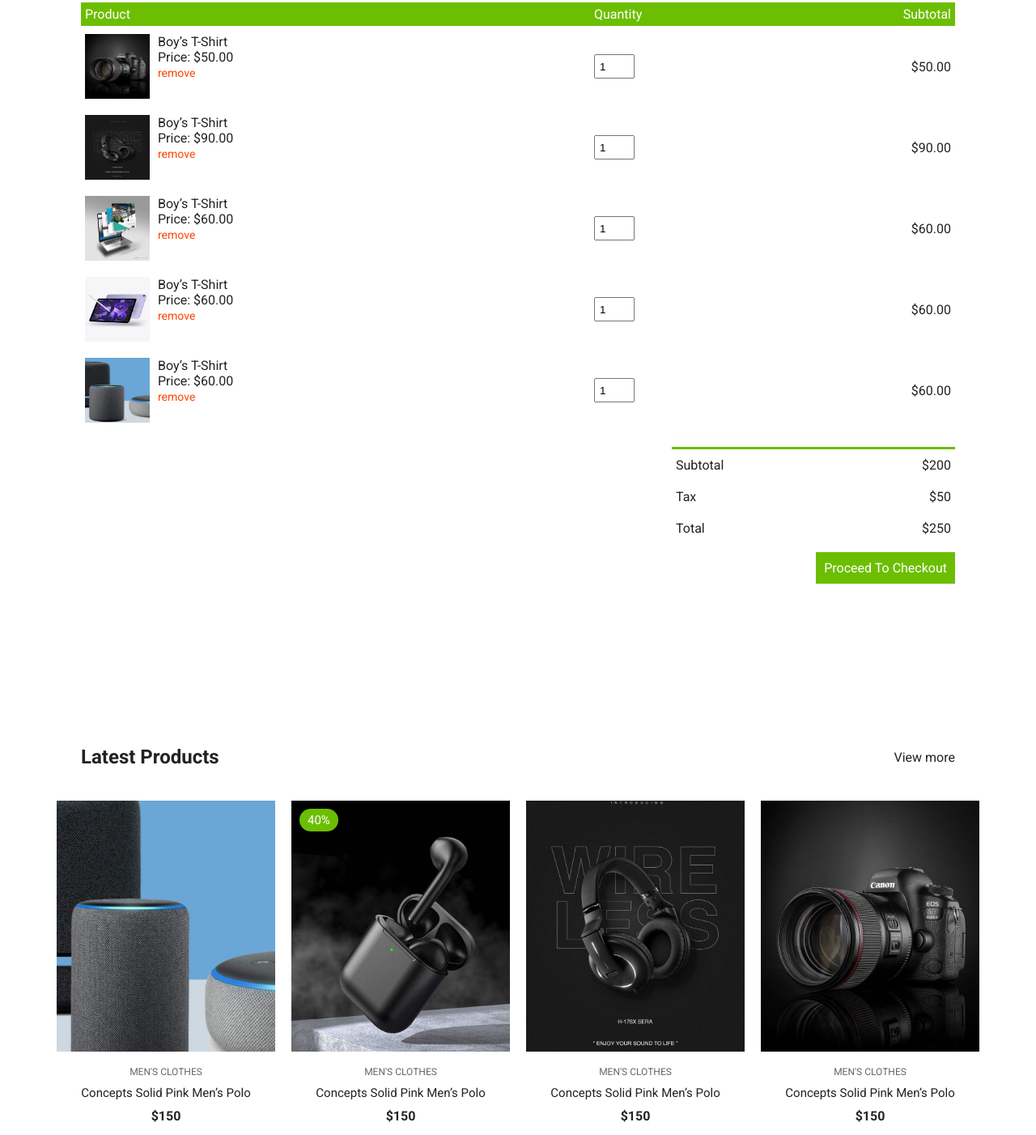
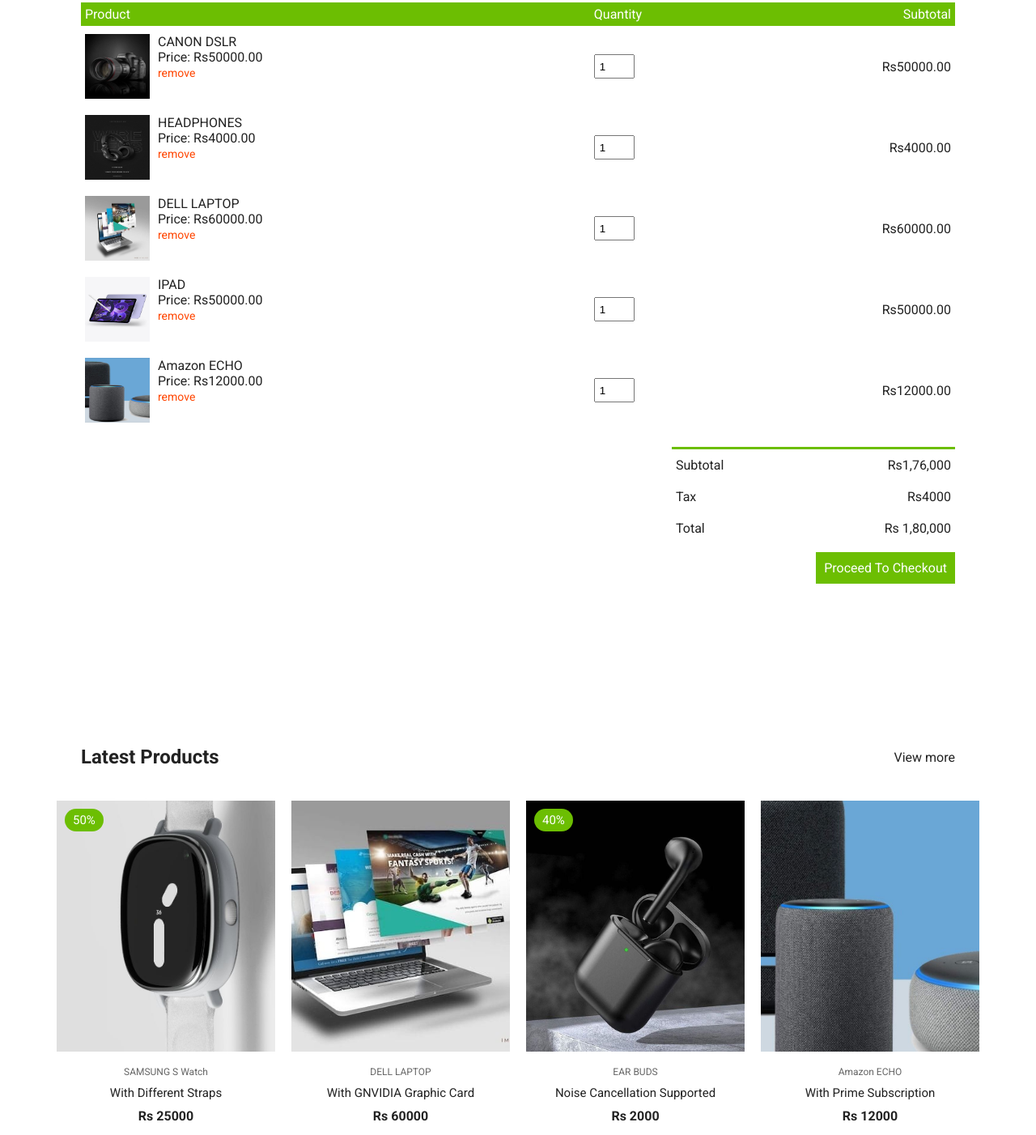
Before and after one commit to aryaapareek/Innovate-Tech, a plain HTML site: page cart.html in a window 1280 px wide. Shown: the part 202-1604 px from the top of the page at 81% size. Drawn offline with nearby package versions, Linux system fonts and the light colour scheme.

Commit message:
Update cart.html

```diff
--- a/cart.html
+++ b/cart.html
@@ -26,7 +26,7 @@
     </div>
     <div class="navigation">
       <div class="nav-center container d-flex">
-        <a href="index.html" class="logo"><h1>Dans</h1></a>
+        <a href="index.html" class="logo"><h1>Innovate - TECH</h1></a>
 
         <ul class="nav-list d-flex">
           <li class="nav-item">
@@ -98,85 +98,85 @@
             <div class="cart-info">
               <img src="./images/product-2.jpg" alt="" />
               <div>
-                <p>Boy’s T-Shirt</p>
-                <span>Price: $50.00</span> <br />
+                <p>CANON DSLR</p>
+                <span>Price: Rs50000.00</span> <br />
                 <a href="#">remove</a>
               </div>
             </div>
           </td>
           <td><input type="number" value="1" min="1" /></td>
-          <td>$50.00</td>
+          <td>Rs50000.00</td>
         </tr>
         <tr>
           <td>
             <div class="cart-info">
               <img src="./images/product-3.jpg" alt="" />
               <div>
-                <p>Boy’s T-Shirt</p>
-                <span>Price: $90.00</span> <br />
+                <p>HEADPHONES</p>
+                <span>Price: Rs4000.00</span> <br />
                 <a href="#">remove</a>
               </div>
             </div>
           </td>
           <td><input type="number" value="1" min="1" /></td>
-          <td>$90.00</td>
+          <td>Rs4000.00</td>
         </tr>
         <tr>
           <td>
             <div class="cart-info">
               <img src="./images/product-4.jpg" alt="" />
               <div>
-                <p>Boy’s T-Shirt</p>
-                <span>Price: $60.00</span> <br />
+                <p>DELL LAPTOP</p>
+                <span>Price: Rs60000.00</span> <br />
                 <a href="#">remove</a>
               </div>
             </div>
           </td>
           <td><input type="number" value="1" min="1" /></td>
-          <td>$60.00</td>
+          <td>Rs60000.00</td>
         </tr>
         <tr>
           <td>
             <div class="cart-info">
               <img src="./images/product-5.jpg" alt="" />
               <div>
-                <p>Boy’s T-Shirt</p>
-                <span>Price: $60.00</span> <br />
+                <p>IPAD</p>
+                <span>Price: Rs50000.00</span> <br />
                 <a href="#">remove</a>
               </div>
             </div>
           </td>
           <td><input type="number" value="1" min="1" /></td>
-          <td>$60.00</td>
+          <td>Rs50000.00</td>
         </tr>
         <tr>
           <td>
             <div class="cart-info">
               <img src="./images/product-6.jpg" alt="" />
               <div>
-                <p>Boy’s T-Shirt</p>
-                <span>Price: $60.00</span> <br />
+                <p>Amazon ECHO</p>
+                <span>Price: Rs12000.00</span> <br />
                 <a href="#">remove</a>
               </div>
             </div>
           </td>
           <td><input type="number" value="1" min="1" /></td>
-          <td>$60.00</td>
+          <td>Rs12000.00</td>
         </tr>
       </table>
       <div class="total-price">
         <table>
           <tr>
             <td>Subtotal</td>
-            <td>$200</td>
+            <td>Rs1,76,000</td>
           </tr>
           <tr>
             <td>Tax</td>
-            <td>$50</td>
+            <td>Rs4000</td>
           </tr>
           <tr>
             <td>Total</td>
-            <td>$250</td>
+            <td>Rs 1,80,000</td>
           </tr>
         </table>
         <a href="#" class="checkout btn">Proceed To Checkout</a>
@@ -193,13 +193,32 @@
         <div class="product-item">
           <div class="overlay">
             <a href="" class="product-thumb">
-              <img src="./images/product-6.jpg" alt="" />
+              <img src="./images/product-7.jpg" alt="" />
+            </a>
+            <span class="discount">50%</span>
+          </div>
+          <div class="product-info">
+            <span>SAMSUNG S Watch</span>
+            <a href="">With Different Straps</a>
+            <h4>Rs 25000</h4>
+          </div>
+          <ul class="icons">
+            <li><i class="bx bx-heart"></i></li>
+            <li><i class="bx bx-search"></i></li>
+            <li><i class="bx bx-cart"></i></li>
+          </ul>
+        </div>
+        <div class="product-item">
+          <div class="overlay">
+            <a href="" class="product-thumb">
+              <img src="./images/product-4.jpg" alt="" />
             </a>
           </div>
+
           <div class="product-info">
-            <span>MEN'S CLOTHES</span>
-            <a href="">Concepts Solid Pink Men’s Polo</a>
-            <h4>$150</h4>
+            <span>DELL LAPTOP</span>
+            <a href="">With GNVIDIA Graphic Card</a>
+            <h4>Rs 60000</h4>
           </div>
           <ul class="icons">
             <li><i class="bx bx-heart"></i></li>
@@ -215,9 +234,9 @@
             <span class="discount">40%</span>
           </div>
           <div class="product-info">
-            <span>MEN'S CLOTHES</span>
-            <a href="">Concepts Solid Pink Men’s Polo</a>
-            <h4>$150</h4>
+            <span>EAR BUDS</span>
+            <a href="">Noise Cancellation Supported</a>
+            <h4>Rs 2000</h4>
           </div>
           <ul class="icons">
             <li><i class="bx bx-heart"></i></li>
@@ -228,13 +247,13 @@
         <div class="product-item">
           <div class="overlay">
             <a href="" class="product-thumb">
-              <img src="./images/product-3.jpg" alt="" />
+              <img src="./images/product-6.jpg" alt="" />
             </a>
           </div>
           <div class="product-info">
-            <span>MEN'S CLOTHES</span>
-            <a href="">Concepts Solid Pink Men’s Polo</a>
-            <h4>$150</h4>
+            <span>Amazon ECHO</span>
+            <a href="">With Prime Subscription</a>
+            <h4>Rs 12000</h4>
           </div>
           <ul class="icons">
             <li><i class="bx bx-heart"></i></li>
@@ -242,24 +261,7 @@
             <li><i class="bx bx-cart"></i></li>
           </ul>
         </div>
-        <div class="product-item">
-          <div class="overlay">
-            <a href="" class="product-thumb">
-              <img src="./images/product-2.jpg" alt="" />
-            </a>
-          </div>
-          <div class="product-info">
-            <span>MEN'S CLOTHES</span>
-            <a href="">Concepts Solid Pink Men’s Polo</a>
-            <h4>$150</h4>
-          </div>
-          <ul class="icons">
-            <li><i class="bx bx-heart"></i></li>
-            <li><i class="bx bx-search"></i></li>
-            <li><i class="bx bx-cart"></i></li>
-          </ul>
-        </div>
-      </div>
+
     </section>
 
     <!-- Footer -->
```
